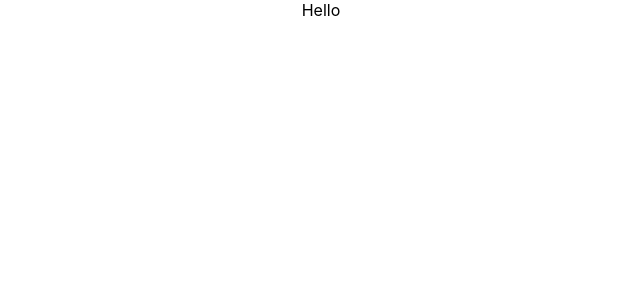
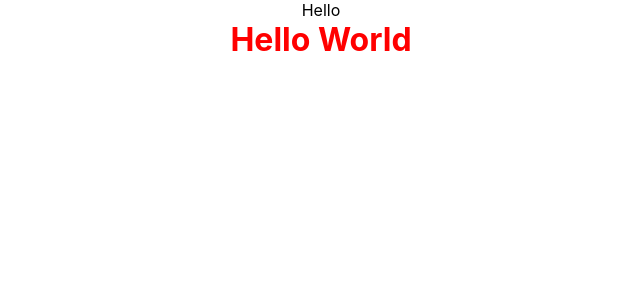
Before and after one commit to Kaustuv942/mails24, a React (Create React App) app in the folder frontend/: page / in a window 1280 px wide. Shown: the top 300 px of the page, without its empty margins (319-959 px from the left). Built offline with nearby package versions, Linux system fonts and the light colour scheme.

Commit message:
minor change

```diff
--- a/frontend/src/App.js
+++ b/frontend/src/App.js
@@ -1,9 +1,11 @@
-import './App.css';
+import "./App.css";
+import Login from "./components/Login/Login";
 
 function App() {
   return (
     <div className="App">
       Hello
+      <Login />
     </div>
   );
 }
```
